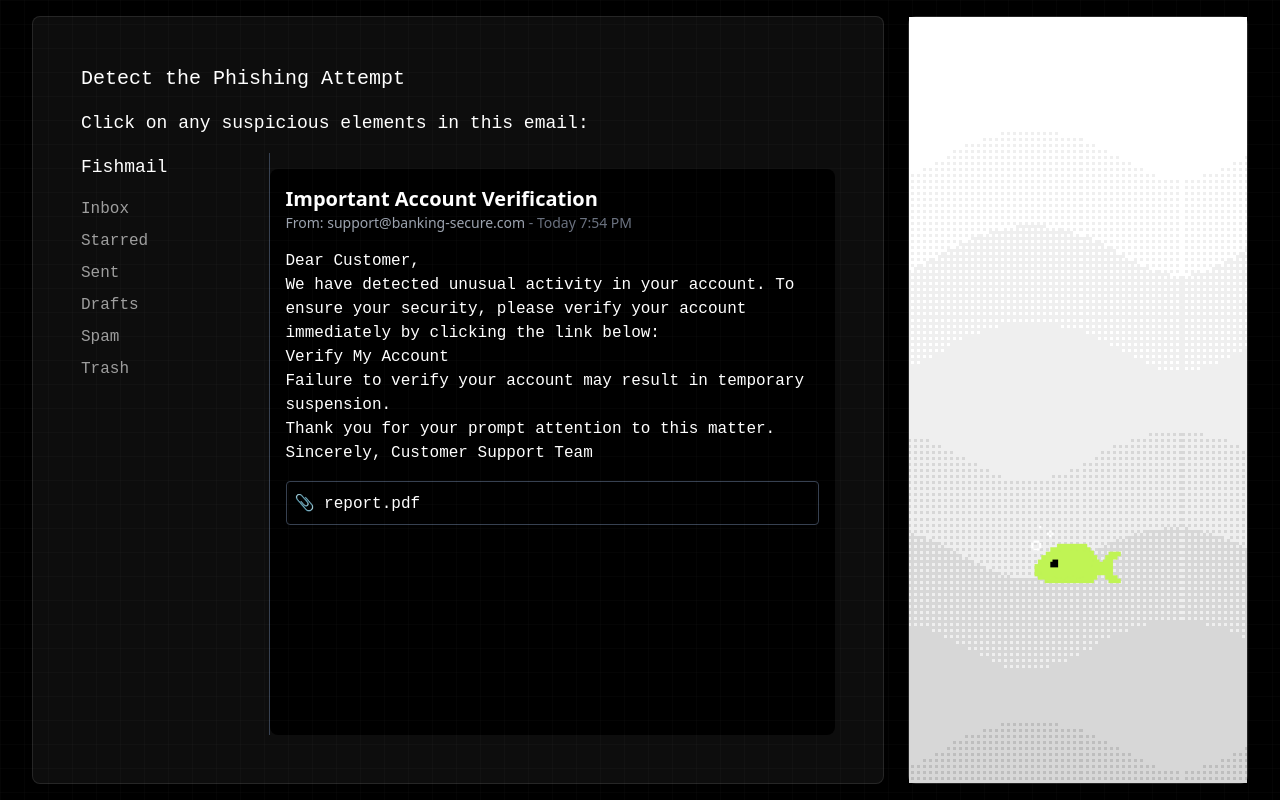
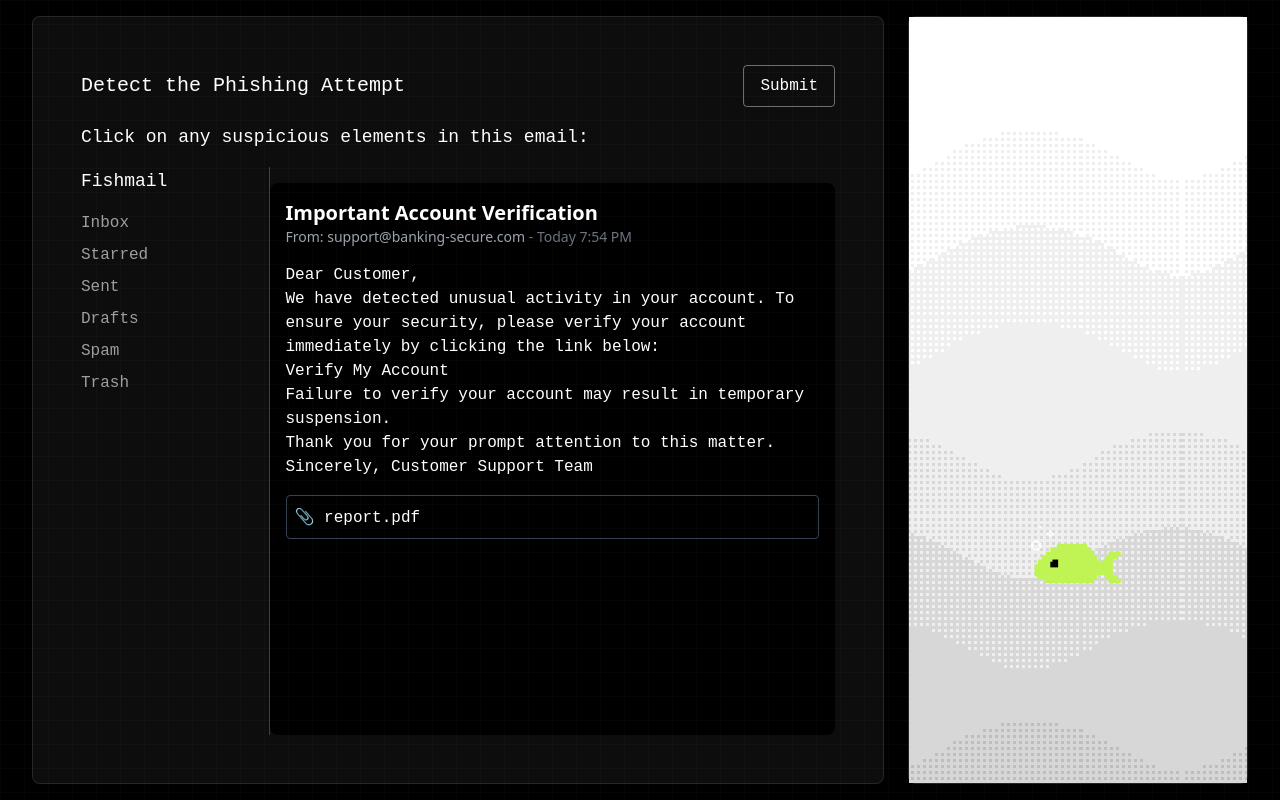
Before and after one commit to elainejiangg/hacknyu, a Next.js app in the folder app/: page /game in a window 1280 px wide. Built offline with nearby package versions, Linux system fonts and the light colour scheme; a web font is replaced by a local one.

Commit message:
added submit button

```diff
--- a/app/src/components/challenge-base.tsx
+++ b/app/src/components/challenge-base.tsx
@@ -21,7 +21,15 @@ export function ChallengeBase({
 }: ChallengeProps) {
   return (
     <div className="flex flex-col h-full space-y-4 overflow-hidden">
-      <h2 className="text-xl font-pixel">{title}</h2>
+      <div className="flex justify-between items-center">
+        <h2 className="text-xl font-pixel">{title}</h2>
+        <button
+          className="px-4 py-2 border border-white/40 text-white rounded font-pixel hover:bg-white/20 transition-colors"
+          onClick={() => onSelect({ type: "submit" })}
+        >
+          Submit
+        </button>
+      </div>
       <p className="font-pixel text-lg mb-4">{instruction}</p>
       <div className="flex-1 overflow-y-auto min-h-0">
         <div className="h-full overflow-y-auto -webkit-overflow-scrolling">
```
